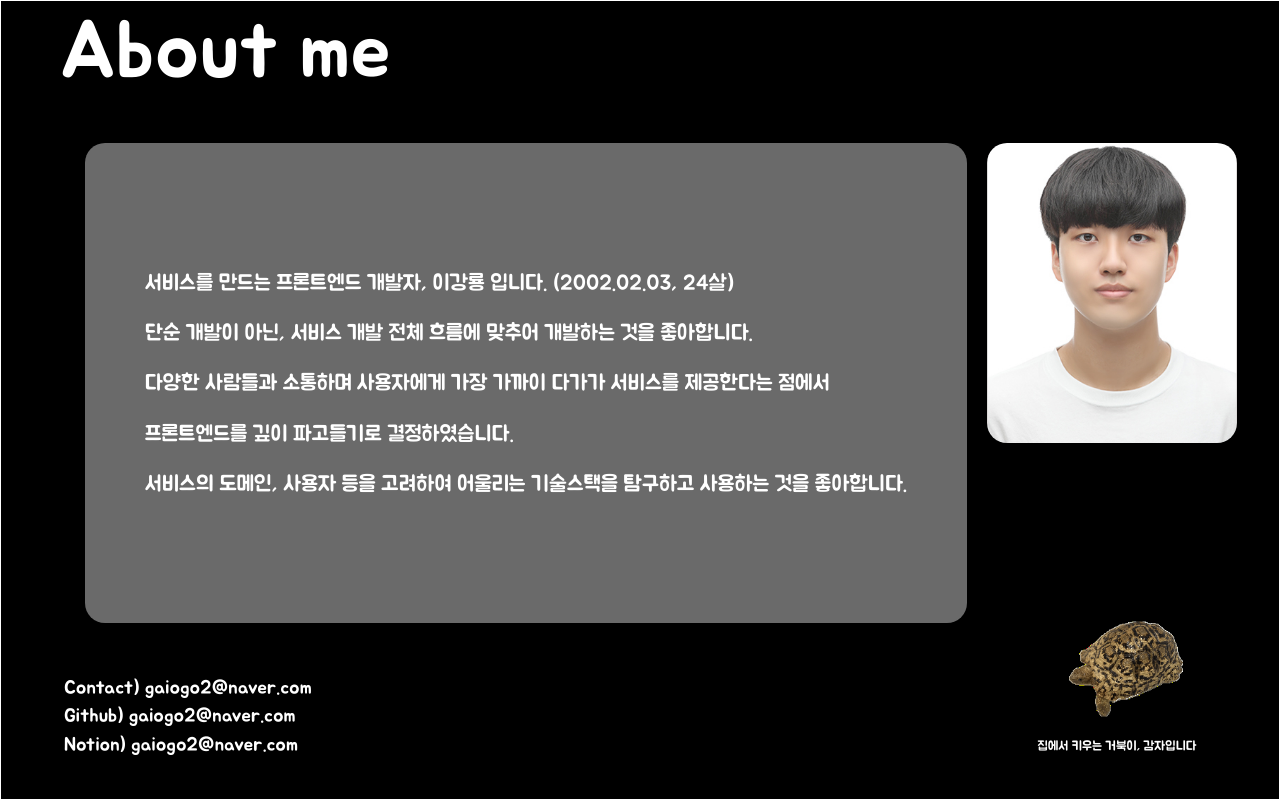
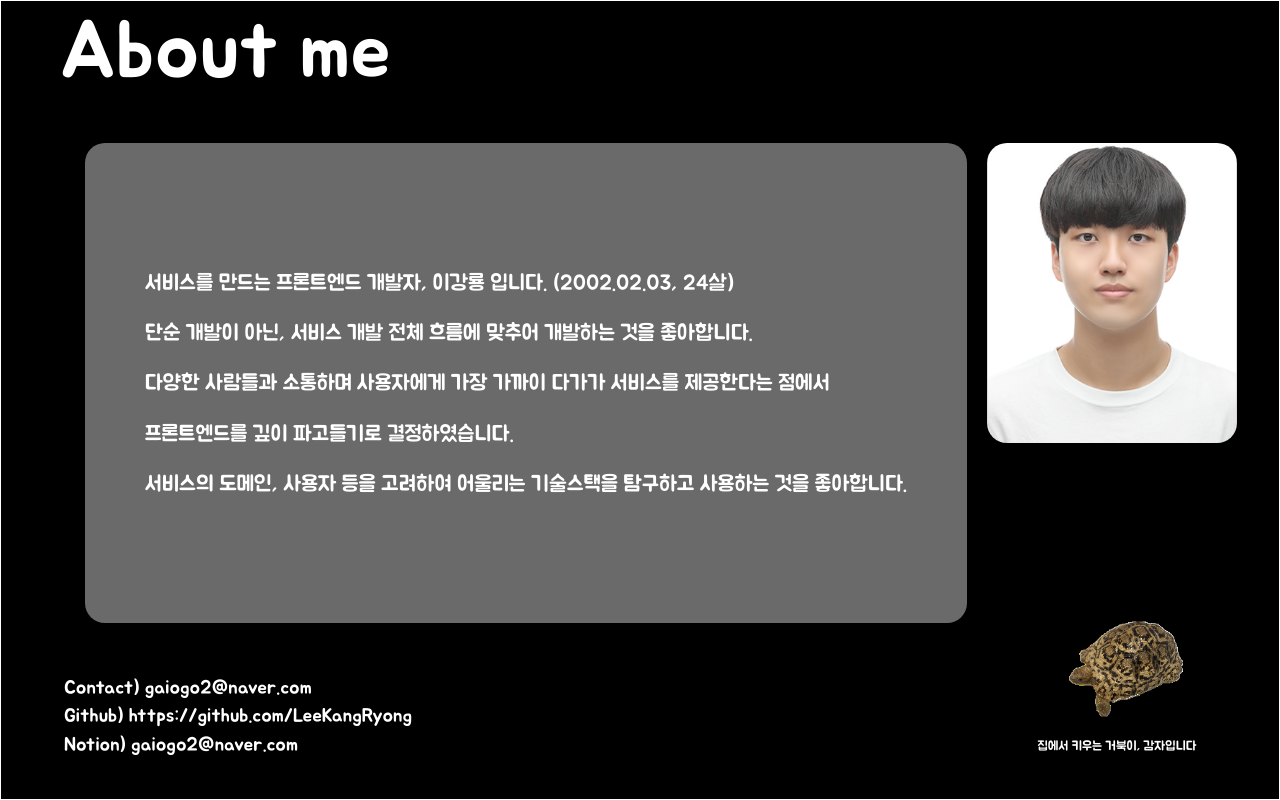
Before and after one commit to LeeKangRyong/portfolio, a React (Vite) app: page / in a window 1280 px wide. Shown: the top 800 px of the page. Built offline with nearby package versions, Linux system fonts and the light colour scheme.

Commit message:
AboutMe page 따로 빼고, pages + components 구조로 변경

```diff
--- a/src/App.jsx
+++ b/src/App.jsx
@@ -1,8 +1,8 @@
 import './App.css';
 import { Link } from 'react-scroll';
 import { useState, useEffect, useRef } from 'react';
-import face from './assets/face.jpg';
-import gamja from './assets/gamza_gif.gif';
+import AboutMe from './pages/AboutMe';
+
 /* 1. section 별 내용 넣기 */
 /* 2. motion library로 스크롤 시 애니메이션 구현하기 */
 /* 3. article 만들기 => grid로 구현 */
@@ -49,32 +49,8 @@ function App() {
       </header>
 
       <main>
-        <section id='A'>
-          <h1>About me</h1>
-          <div className="aboutMe">
-            <div className="aboutMeTextWrapper">
-              <div className="aboutMeText">
-                <p>서비스를 만드는 프론트엔드 개발자, 이강룡 입니다. (2002.02.03, 24살)</p>
-                <p>단순 개발이 아닌, 서비스 개발 전체 흐름에 맞추어 개발하는 것을 좋아합니다.</p>
-                <p>다양한 사람들과 소통하며 사용자에게 가장 가까이 다가가 서비스를 제공한다는 점에서</p>
-                <p>프론트엔드를 깊이 파고들기로 결정하였습니다.</p>
-                <p>서비스의 도메인, 사용자 등을 고려하여 어울리는 기술스택을 탐구하고 사용하는 것을 좋아합니다.</p>
-              </div>
-            </div>
-            <img className="face" src={face} alt="증명사진" />
-          </div>
-          <div className="contactAndGamja">
-            <div className="contact">
-              <span className='contactText'>Contact) gaiogo2@naver.com</span>
-              <span className='contactText'>Github)  gaiogo2@naver.com</span>
-              <span className='contactText'>Notion)  gaiogo2@naver.com</span>
-            </div>
-            <div className="gamjaWrapper">
-              <img className="gamja" src={gamja} alt="감자" />
-              <p className='gamjaText'>집에서 키우는 거북이, 감자입니다</p>
-            </div>
-          </div>
-        </section>
+        <AboutMe />
+
         <section id='B'>
           <h1>History</h1>
           <h2>숭실대학교 IT대학 AI융합학부 재학 중 (2020.03 ~ 현재)</h2>
--- /dev/null
+++ b/src/pages/AboutMe.jsx
@@ -0,0 +1,35 @@
+import face from '../assets/face.jpg';
+import gamja from '../assets/gamza_gif.gif';
+
+function AboutMe() {
+    return (
+    <section id='A'>
+        <h1>About me</h1>
+        <div className="aboutMe">
+            <div className="aboutMeTextWrapper">
+                <div className="aboutMeText">
+                    <p>서비스를 만드는 프론트엔드 개발자, 이강룡 입니다. (2002.02.03, 24살)</p>
+                    <p>단순 개발이 아닌, 서비스 개발 전체 흐름에 맞추어 개발하는 것을 좋아합니다.</p>
+                    <p>다양한 사람들과 소통하며 사용자에게 가장 가까이 다가가 서비스를 제공한다는 점에서</p>
+                    <p>프론트엔드를 깊이 파고들기로 결정하였습니다.</p>
+                    <p>서비스의 도메인, 사용자 등을 고려하여 어울리는 기술스택을 탐구하고 사용하는 것을 좋아합니다.</p>
+                </div>
+            </div>
+                <img className="face" src={face} alt="증명사진" />
+        </div>
+        <div className="contactAndGamja">
+            <div className="contact">
+                <span className='contactText'>Contact) gaiogo2@naver.com</span>
+                <span className='contactText'>Github)  https://github.com/LeeKangRyong</span>
+                <span className='contactText'>Notion)  gaiogo2@naver.com</span>
+            </div>
+            <div className="gamjaWrapper">
+                <img className="gamja" src={gamja} alt="감자" />
+                <p className='gamjaText'>집에서 키우는 거북이, 감자입니다</p>
+            </div>
+        </div>
+    </section>
+  );
+}
+
+export default AboutMe;
```
Also changed, not shown: src/components/a.js (added).
